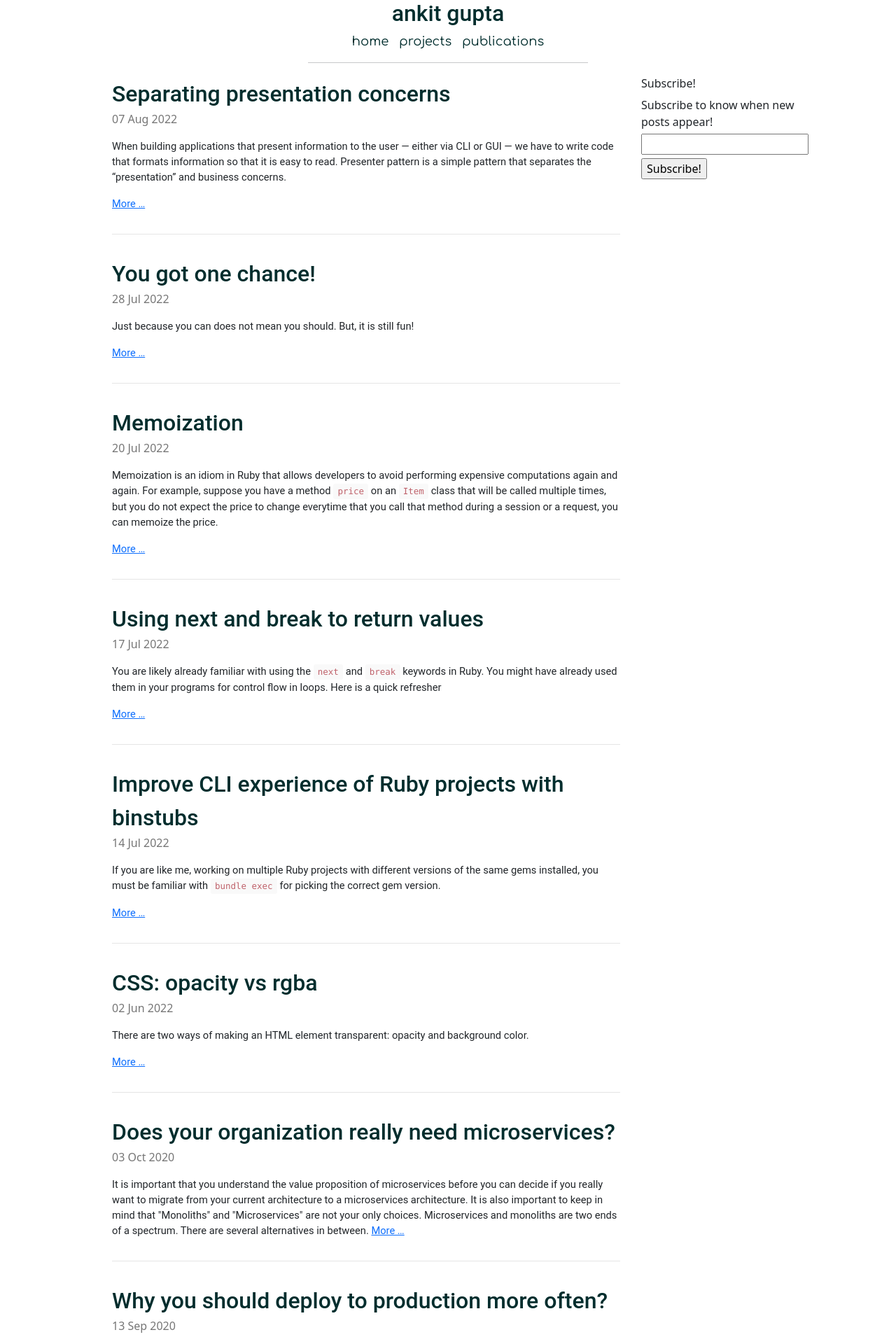
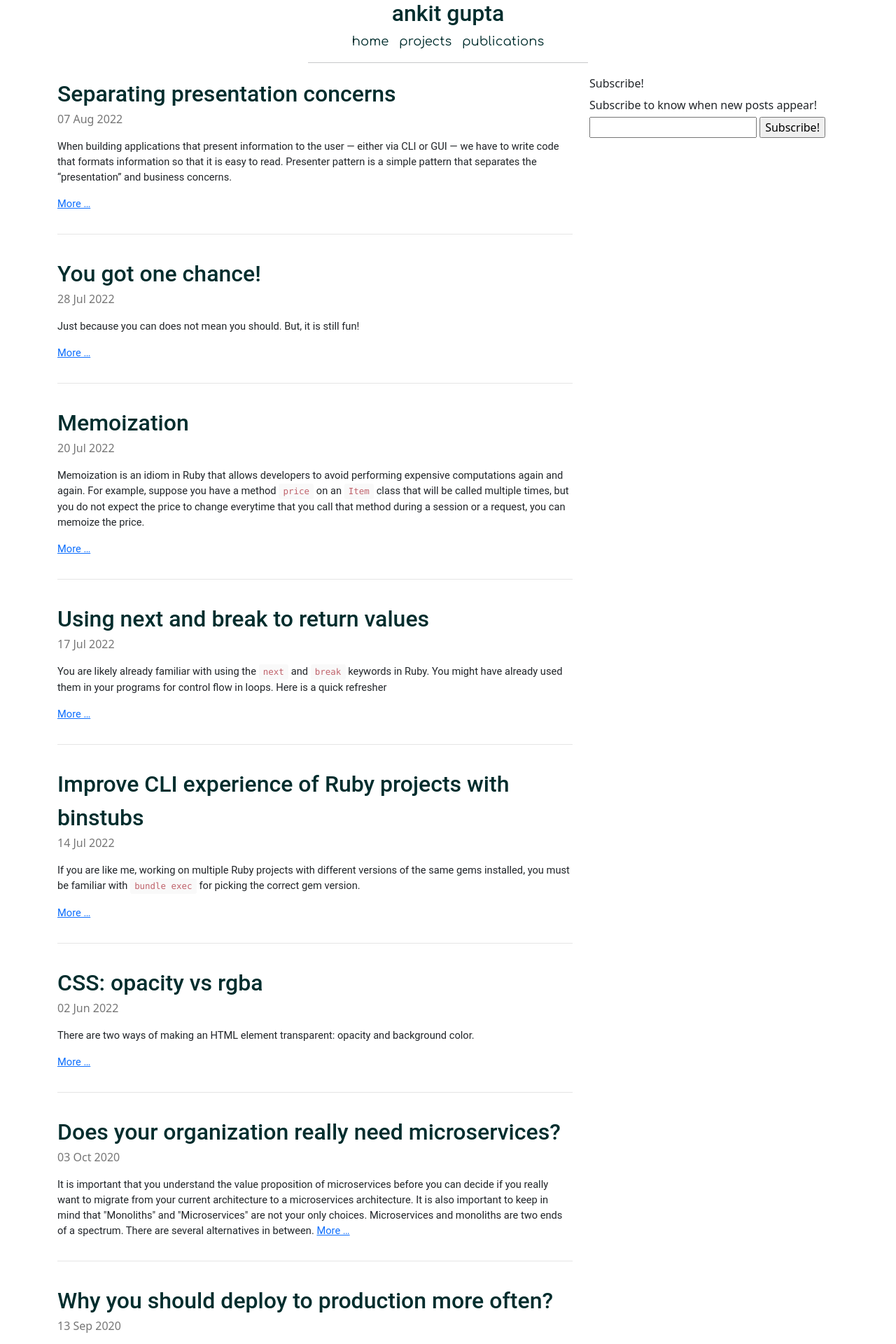
Before and after one commit to gupta-ankit/gupta-ankit.github.io, a Jekyll site: the page built from index.html, in a window 1280 px wide. Shown: the top 1920 px of the page at 70% size. Built offline with Jekyll 4.4.1, drawn with Linux system fonts in a browser that asks for light colours.

Commit message:
changed layout

```diff
--- a/_layouts/default.html
+++ b/_layouts/default.html
@@ -7,13 +7,14 @@
 
     {% include header.html %}
 
-    <div class="main-wrapper">
-      <main>
-        {{content}}
-      </main>
-
-      <div class="sidebar">
-        {% include subscribe.html %}
+    <div class="container">
+      <div class="row">
+        <div class="col-md-8">
+          {{content}}
+        </div>
+        <div class="col-md-4">
+          {% include subscribe.html %}
+        </div>
       </div>
     </div>
 
--- a/_sass/_main.scss
+++ b/_sass/_main.scss
@@ -1,10 +1,3 @@
-div.main-wrapper {
-  display: flex;
-  width: 70%;
-  margin: auto;
-  width: 960px;
-}
-
 main {
   padding-right: 30px;
   width: 800px;
```
